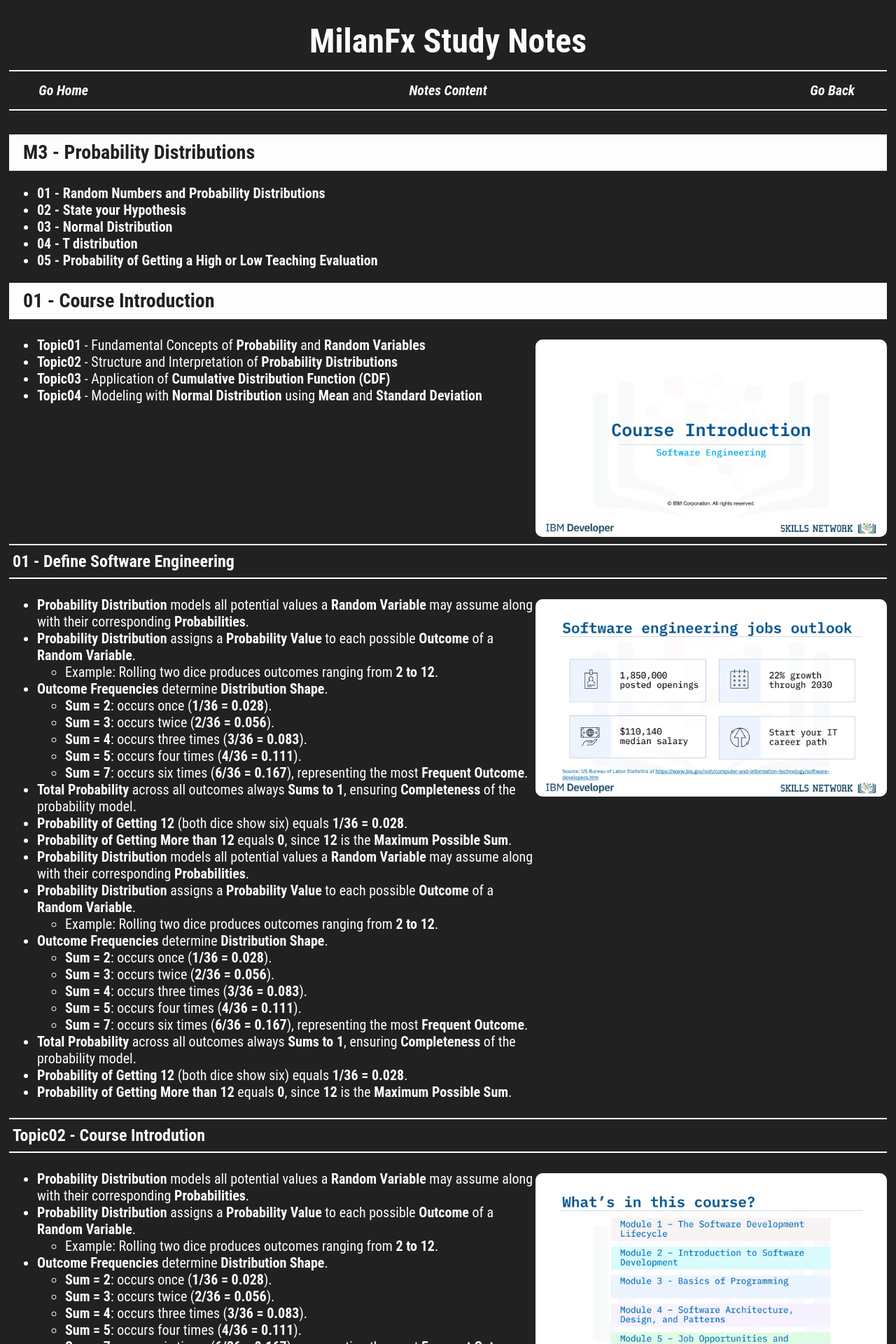
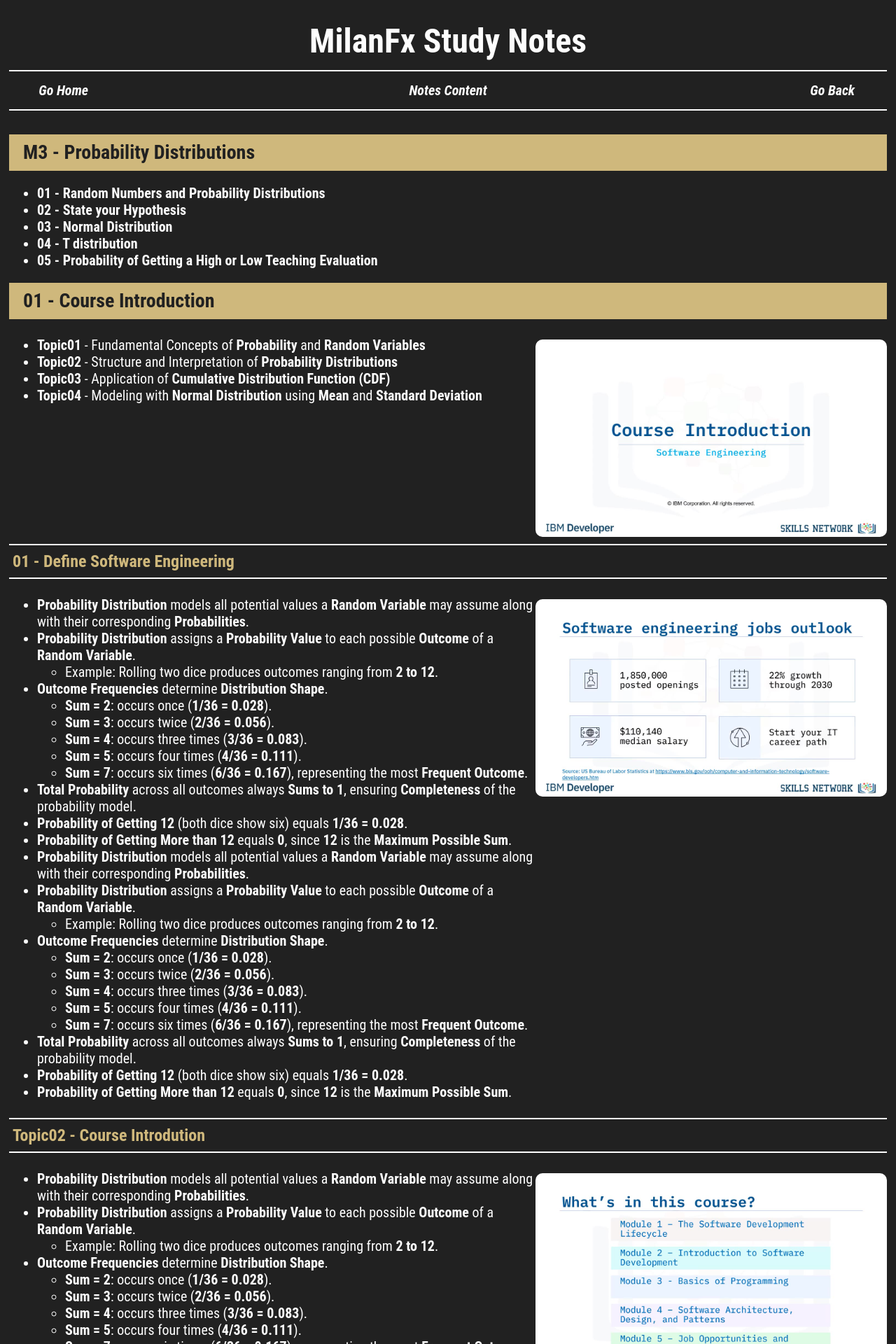
Before and after one commit to milanfx/milanfx.github.io, a Jekyll site: the page built from test.md, in a window 1280 px wide. Shown: the top 1920 px of the page at 70% size. Built offline with Jekyll 4.4.1, drawn with Linux system fonts in a browser that asks for light colours; our own code applies the rules of GitHub Pages for plain Markdown files.

Commit message:
Change color variables from '--word' to '--name'

```diff
--- a/_layouts/page.html
+++ b/_layouts/page.html
@@ -35,7 +35,7 @@
 
     .container hr {
       border: 0;
-      border-top: 2px solid var(--word);
+      border-top: 2px solid var(--name);
       height: 0;
       margin: 2rem 0;
     }
@@ -44,7 +44,7 @@
       font-size: 36px;
       display: block;
       box-sizing: border-box;
-      background-color: var(--word);
+      background-color: var(--name);
       color: var(--back);
       font-family: 'Roboto Condensed', sans-serif;
       font-weight: bold;
@@ -63,7 +63,7 @@
       font-size: 28px;
       display: block;
       box-sizing: border-box;
-      background-color: var(--word);
+      background-color: var(--name);
       color: var(--back);
       font-family: 'Roboto Condensed', sans-serif;
       font-weight: bold;
@@ -83,7 +83,7 @@
       display: block;
       box-sizing: border-box;
       background-color: var(--back);
-      color: var(--word);
+      color: var(--name);
       font-family: 'Roboto Condensed', sans-serif;
       font-weight: bold;
       text-decoration: none;
```
